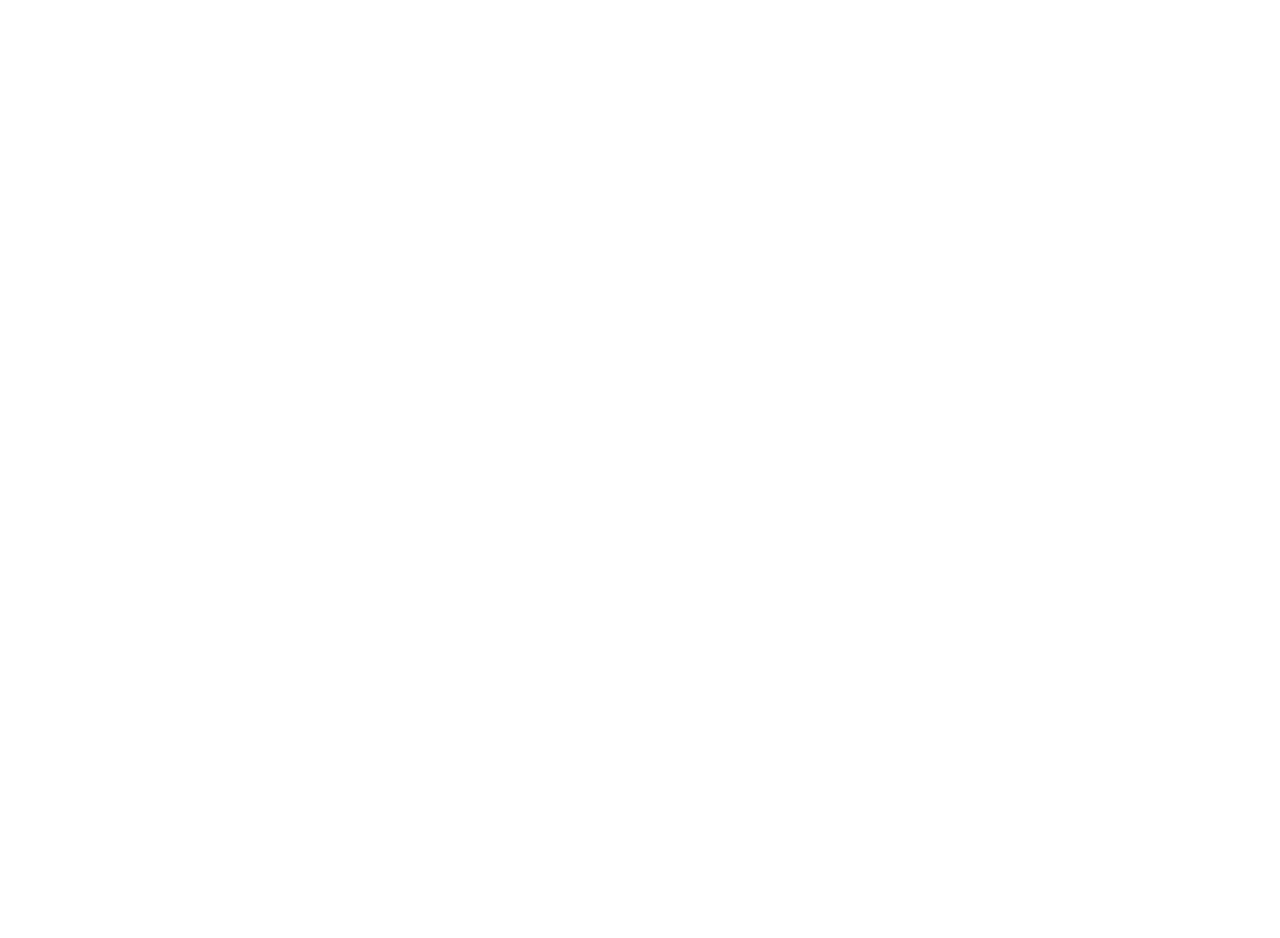
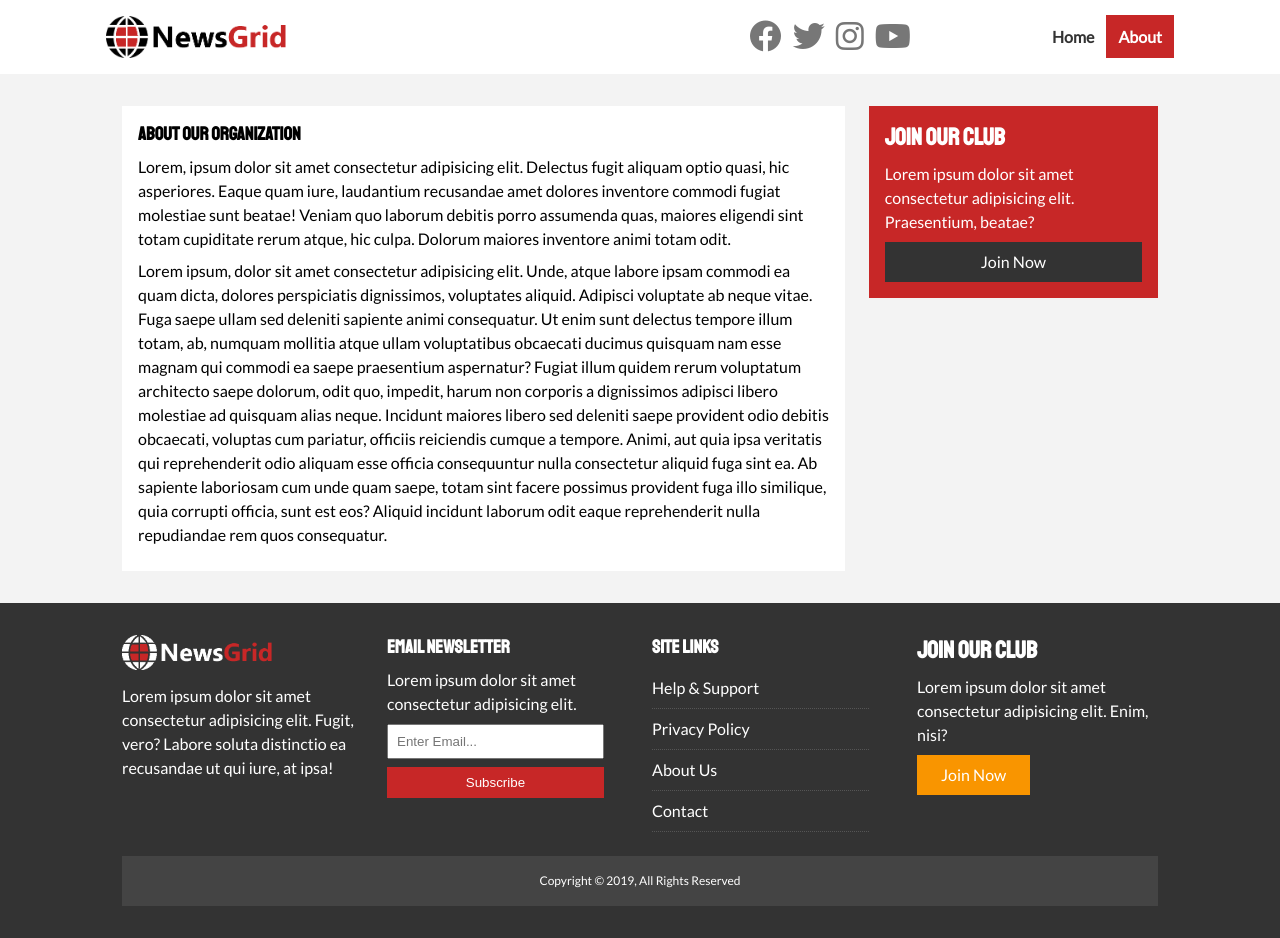
Before and after one commit to cmlooff/css_grid_news_website, a plain HTML site: page about.html in a window 1280 px wide. Before the commit the page ends 800 px from the top, so only its background shows below. Drawn offline with Linux system fonts and the light colour scheme.

Commit message:
Article page population

```diff
--- a/about.html
+++ b/about.html
@@ -0,0 +1,92 @@
+<!DOCTYPE html>
+<html lang="en">
+<head>
+  <meta charset="UTF-8">
+  <meta http-equiv="X-UA-Compatible" content="IE=edge">
+  <meta name="viewport" content="width=device-width, initial-scale=1.0">
+  <link rel="stylesheet" href="https://cdnjs.cloudflare.com/ajax/libs/font-awesome/6.1.2/css/all.min.css" integrity="sha512-1sCRPdkRXhBV2PBLUdRb4tMg1w2YPf37qatUFeS7zlBy7jJI8Lf4VHwWfZZfpXtYSLy85pkm9GaYVYMfw5BC1A==" crossorigin="anonymous" referrerpolicy="no-referrer" />
+  <link href="https://fonts.googleapis.com/css2?family=Lato:wght@300;400&family=Staatliches&display=swap" rel="stylesheet">
+
+  <link rel="stylesheet" href="css/style.css">
+  <!--* Creating media query directing to mobile.css for smaller screens -->
+  <link rel="stylesheet" media="screen and (max-width: 768px)" href="css/mobile.css">
+  <link rel="shortcut icon" type="image/x-icon" href="favicon.ico">
+
+  <title>News Grid | About</title>
+</head>
+<body>
+
+  <!-- Navbar -->
+  <nav id="main-nav">
+    <!--* Add container to contain the max-width we will set -->
+    <div class="container">
+      <img src="img/logo.png" alt="NewsGrid" class="logo">
+      <div class="social">
+        <!--* Because of clickable link -> _blank to open in new tab -->
+        <a href="http://twitter.com" target="_blank"><i class="fab fa-facebook fa-2x"></i></a>
+        <a href="http://twitter.com" target="_blank"><i class="fab fa-twitter fa-2x"></i></a>
+        <a href="http://twitter.com" target="_blank"><i class="fab fa-instagram fa-2x"></i></a>
+        <a href="http://twitter.com" target="_blank"><i class="fab fa-youtube fa-2x"></i></a>
+      </div>
+      <ul>
+        <li><a href="index.html">Home</a></li>
+        <li><a href="about.html" class="current">About</a></li>
+      </ul>
+    </div>
+  </nav>
+
+  <section id="about">
+    <div class="container">
+      <div class="page-container">
+        <article class="card">
+          <h1 class="l-heading">About Our Organization</h1>
+          <p>Lorem, ipsum dolor sit amet consectetur adipisicing elit. Delectus fugit aliquam optio quasi, hic asperiores. Eaque quam iure, laudantium recusandae amet dolores inventore commodi fugiat molestiae sunt beatae! Veniam quo laborum debitis porro assumenda quas, maiores eligendi sint totam cupiditate rerum atque, hic culpa. Dolorum maiores inventore animi totam odit.</p>
+          <p>Lorem ipsum, dolor sit amet consectetur adipisicing elit. Unde, atque labore ipsam commodi ea quam dicta, dolores perspiciatis dignissimos, voluptates aliquid. Adipisci voluptate ab neque vitae. Fuga saepe ullam sed deleniti sapiente animi consequatur. Ut enim sunt delectus tempore illum totam, ab, numquam mollitia atque ullam voluptatibus obcaecati ducimus quisquam nam esse magnam qui commodi ea saepe praesentium aspernatur? Fugiat illum quidem rerum voluptatum architecto saepe dolorum, odit quo, impedit, harum non corporis a dignissimos adipisci libero molestiae ad quisquam alias neque. Incidunt maiores libero sed deleniti saepe provident odio debitis obcaecati, voluptas cum pariatur, officiis reiciendis cumque a tempore. Animi, aut quia ipsa veritatis qui reprehenderit odio aliquam esse officia consequuntur nulla consectetur aliquid fuga sint ea. Ab sapiente laboriosam cum unde quam saepe, totam sint facere possimus provident fuga illo similique, quia corrupti officia, sunt est eos? Aliquid incidunt laborum odit eaque reprehenderit nulla repudiandae rem quos consequatur.</p>
+        </article>
+        <aside class="card bg-primary">
+          <h2>Join Our Club</h2>
+          <p>Lorem ipsum dolor sit amet consectetur adipisicing elit. Praesentium, beatae?</p>
+          <a href="#" class="btn btn-dark btn-block">Join Now</a>
+        </aside>
+      </div>
+    </div>
+  </section>
+
+  <!-- Footer -->
+  <footer id="main-footer" class="py-2">
+    <div class="container footer-container">
+      <div>
+        <img src="img/logo_light.png" alt="NewsGrid">
+        <p>Lorem ipsum dolor sit amet consectetur adipisicing elit. Fugit, vero? Labore soluta distinctio ea recusandae ut qui iure, at ipsa!</p>
+      </div>
+      <div>
+        <h3>Email Newsletter</h3>
+        <p>Lorem ipsum dolor sit amet consectetur adipisicing elit.</p>
+        <form>
+          <input type="email" placeholder="Enter Email...">
+          <input type="submit" value="Subscribe" class="btn btn-primary">
+        </form>
+      </div>
+      <div>
+        <h3>Site Links</h3>
+        <ul class="list">
+          <li><a href="#">Help & Support</a></li>
+          <li><a href="#">Privacy Policy</a></li>
+          <li><a href="#">About Us</a></li>
+          <li><a href="#">Contact</a></li>
+        </ul>
+      </div>
+      <div>
+        <h2>Join our club</h2>
+        <p>Lorem ipsum dolor sit amet consectetur adipisicing elit. Enim, nisi?</p>
+        <a href="#" class="btn btn-secondary">Join Now</a>
+      </div>
+      <div>
+        <p>
+          Copyright &copy; 2019, All Rights Reserved
+        </p>
+      </div>
+    </div>
+  </footer>
+</body>
+</html>
--- a/css/style.css
+++ b/css/style.css
@@ -184,6 +184,21 @@ h6 {
   text-align: center;
 }
 
+/* ----------- About Page ----------- */
+/** Inner page grid container  */
+.page-container {
+  display: grid;
+  grid-template-columns: 5fr 2fr;
+  margin: 2rem 0;
+  gap: 1.5rem;
+}
+
+.page-container>*:first-child {
+  grid-row: 1 / span 3;
+  /*? Article is being span down for 3 rows */
+  /*? This puts the aside into 1 grid row height */
+}
+
 /* -----------Navigation----------- */
 #main-nav {
   background-color: #fff;
```
